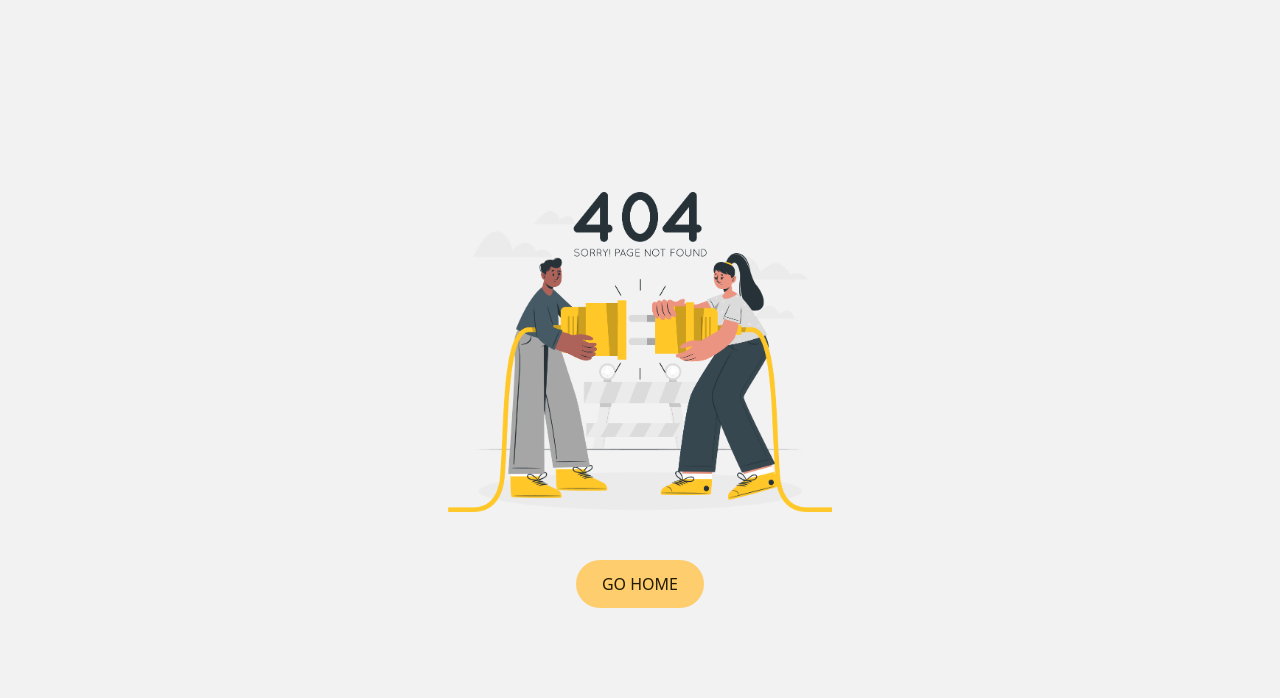
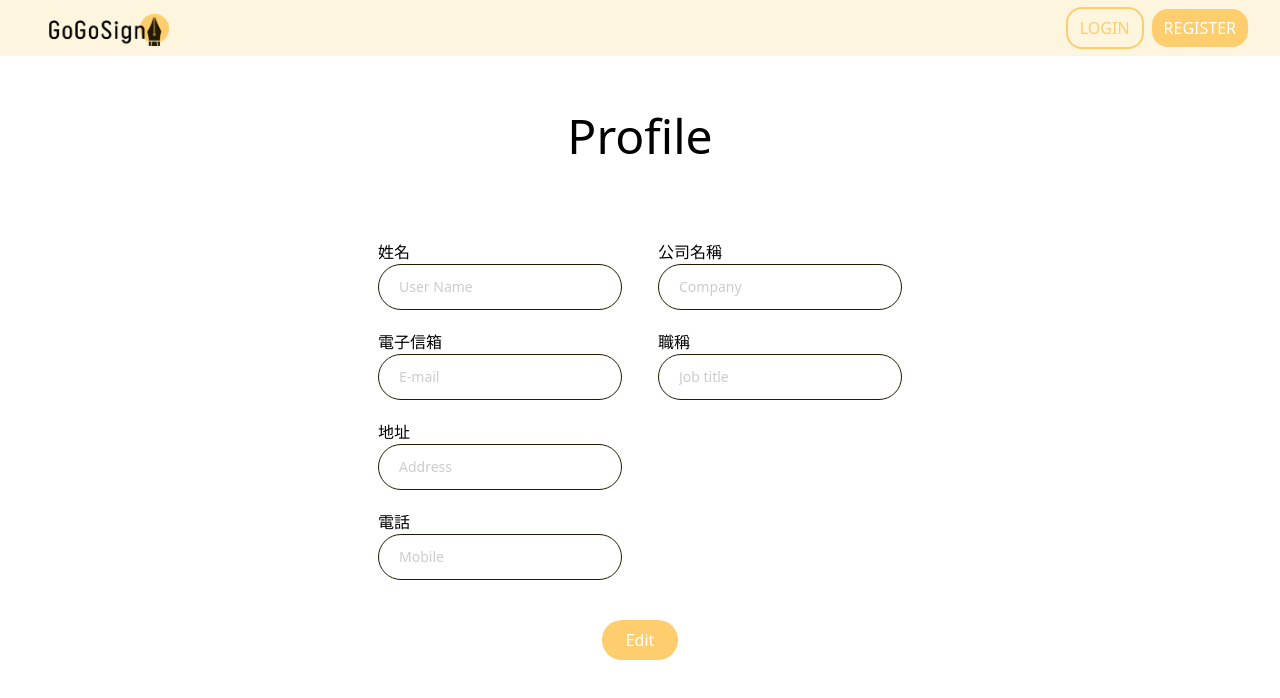
Before and after one commit to jon111rock/gogosign, a React (Vite) app: page /profile in a window 1280 px wide. Shown: the top 698 px of the page. Built offline with nearby package versions, Linux system fonts and the light colour scheme.

Commit message:
feat(member_profile): add member profile page

```diff
--- /dev/null
+++ b/src/pages/MemberProfile.jsx
@@ -0,0 +1,97 @@
+import Header from '../components/layout/Header'
+
+const MemberProfile = () => {
+  return (
+    <div>
+      <Header />
+      <div className="mt-28 flex flex-col">
+        <div className="flex justify-center">
+          <h1 className="text-5xl font-sans">Profile</h1>
+        </div>
+        <div className="mt-10 md:mt-20 flex justify-center">
+          <form>
+            <div className="flex flex-col md:flex-row px-3">
+              <div className="md:mr-9">
+                <div>
+                  <label htmlFor="name">姓名</label>
+                  <div>
+                    <input
+                      type="text"
+                      name="name"
+                      className="mb-5 px-5 py-3 border border-black-500 rounded-3xl text-sm placeholder-gray-300 focus:outline-none focus:border-yellow-200 focus:ring focus:ring-yellow-200/50"
+                      placeholder="User Name"
+                    />
+                  </div>
+                </div>
+                <div>
+                  <label htmlFor="email">電子信箱</label>
+                  <div>
+                    <input
+                      type="email"
+                      name="email"
+                      className="mb-5 px-5 py-3 border border-black-500 rounded-3xl text-sm placeholder-gray-300 focus:outline-none focus:border-yellow-200 focus:ring focus:ring-yellow-200/50"
+                      placeholder="E-mail"
+                    />
+                  </div>
+                </div>
+                <div>
+                  <label htmlFor="address">地址</label>
+                  <div>
+                    <input
+                      type="text"
+                      name="address"
+                      className="mb-5 px-5 py-3 border border-black-500 rounded-3xl text-sm placeholder-gray-300 focus:outline-none focus:border-yellow-200 focus:ring focus:ring-yellow-200/50"
+                      placeholder="Address"
+                    />
+                  </div>
+                </div>
+                <div>
+                  <label htmlFor="mobile">電話</label>
+                  <div>
+                    <input
+                      type="text"
+                      name="mobile"
+                      className="mb-5 px-5 py-3 border border-black-500 rounded-3xl text-sm placeholder-gray-300 focus:outline-none focus:border-yellow-200 focus:ring focus:ring-yellow-200/50"
+                      placeholder="Mobile"
+                    />
+                  </div>
+                </div>
+              </div>
+              <div>
+                <div>
+                  <label htmlFor="company">公司名稱</label>
+                  <div>
+                    <input
+                      type="text"
+                      className="mb-5 px-5 py-3 border border-black-500 rounded-3xl text-sm placeholder-gray-300 focus:outline-none focus:border-yellow-200 focus:ring focus:ring-yellow-200/50"
+                      placeholder="Company"
+                    />
+                  </div>
+                </div>
+                <div>
+                  <label htmlFor="job-title">職稱</label>
+                  <div>
+                    <input
+                      type="text"
+                      className="mb-5 px-5 py-3 border border-black-500 rounded-3xl text-sm placeholder-gray-300 focus:outline-none focus:border-yellow-200 focus:ring focus:ring-yellow-200/50"
+                      placeholder="Job title"
+                    />
+                  </div>
+                </div>
+              </div>
+            </div>
+            <div className="flex justify-center">
+              <button
+                type="submit"
+                className="my-5 px-6 py-2 bg-yellow-200 text-white rounded-3xl hover:bg-yellow-400 hover:boroder-solid-white"
+              >
+                Edit
+              </button>
+            </div>
+          </form>
+        </div>
+      </div>
+    </div>
+  )
+}
+export default MemberProfile
--- a/src/router.jsx
+++ b/src/router.jsx
@@ -4,6 +4,7 @@ import SignUp from './pages/SignUp'
 import Login from './pages/Login'
 import ForgotPassword from './pages/ForgotPassword'
 import NotFound from './pages/NotFound'
+import MemberProfile from './pages/MemberProfile'
 
 export default {
   routes: [
@@ -30,6 +31,10 @@ export default {
     {
       path: '*',
       element: <NotFound />
+    },
+    {
+      path: '/profile',
+      element: <MemberProfile />
     }
   ]
 }
```
